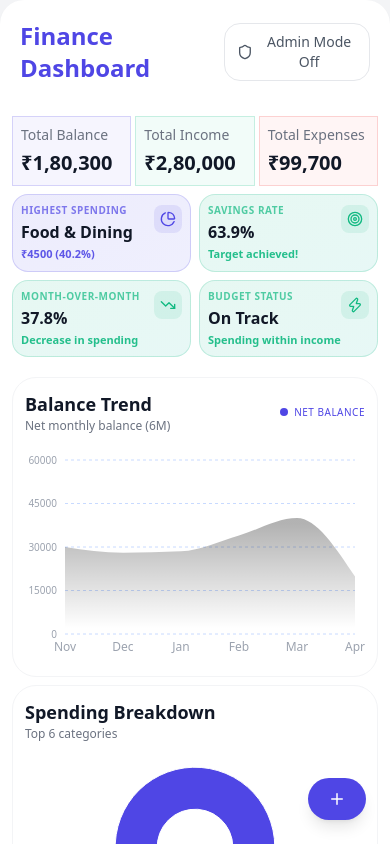
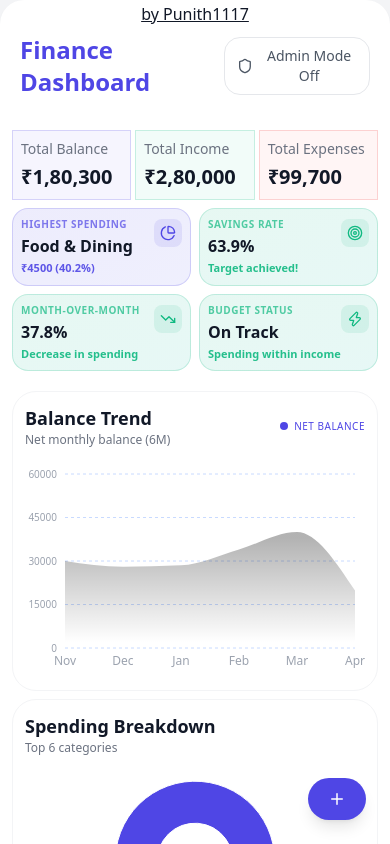
Before and after one commit to Punith1117/fin-dashboard, a React (Vite) app: page / in a window 390 px wide. Shown: the top 844 px of the page. Built offline with nearby package versions, Linux system fonts and the light colour scheme.

Commit message:
feat: add link to source code with responsiveness

```diff
--- a/src/App.jsx
+++ b/src/App.jsx
@@ -13,8 +13,14 @@ function App() {
     <>
     <div className="min-h-screen lg:p-8">
       <div className="max-w-5xl mx-auto rounded-2xl shadow-sm bg-finance-surface lg:p-6 p-3">
+        <div className="md:hidden flex justify-center mt-[-10px]">
+          <a href="https://github.com/Punith1117/fin-dashboard" title="source code" className="underline">by Punith1117</a>
+        </div>
         <div className="flex items-center justify-between mb-6 sticky top-0 bg-finance-surface z-10 p-2">
           <h1 className="text-2xl font-bold text-finance-primary">Finance Dashboard</h1>
+          <div className="hidden md:flex justify-center mt-[-10px]">
+            <a href="https://github.com/Punith1117/fin-dashboard" title="source code" className="underline">by Punith1117</a>
+          </div>
           <button
             onClick={toggleAdminMode}
             className={`flex items-center gap-2 px-3 py-2 rounded-xl text-sm font-medium transition-colors border ${
```
